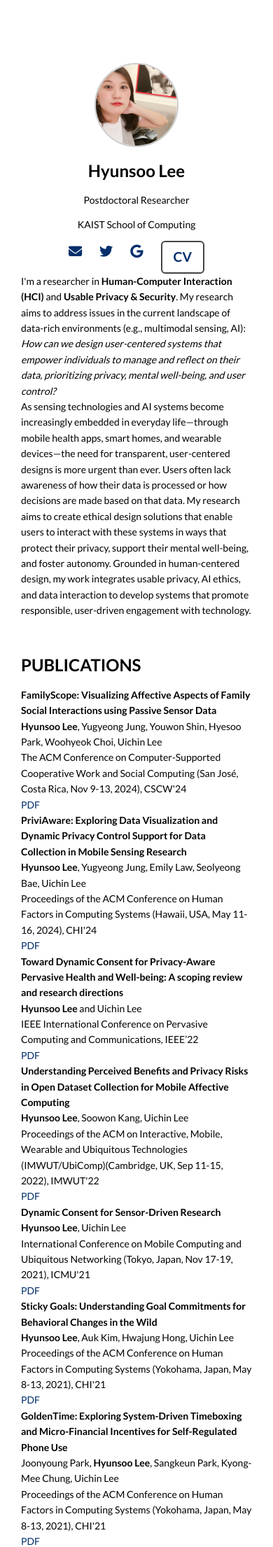
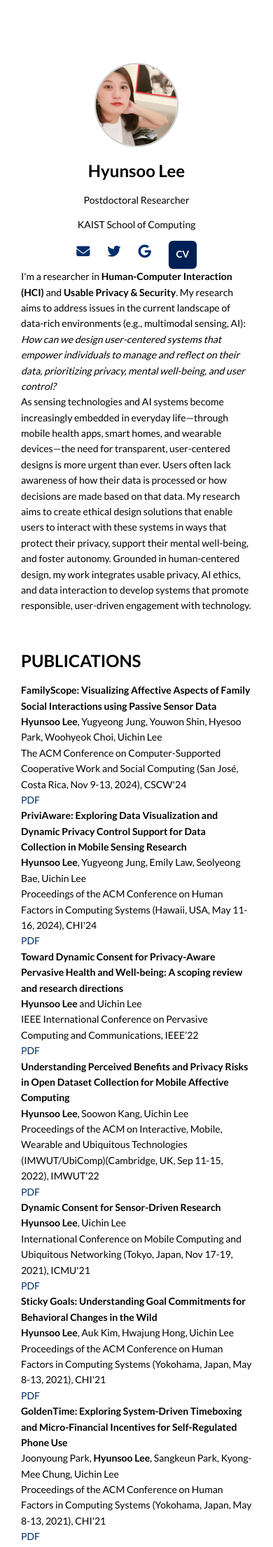
Before and after one commit to hslee90/hslee90.github.io, a Jekyll site: the page built from index.md, in a window 390 px wide. Shown: the top 2210 px of the page at 70% size. Built offline with Jekyll 4.4.1, drawn with Linux system fonts in a browser that asks for light colours; nearby versions of some CDN libraries.

Commit message:
Update style.css

```diff
--- a/assets/css/style.css
+++ b/assets/css/style.css
@@ -148,23 +148,25 @@ h2#publications {
     height: 120px;
   }
 
-  .cv-box {
-  display: inline-block;
-  padding: 6px 16px;
-  border: 2px solid #444;
+ .icon-links a.cv-box {
+  display: inline-flex;
+  align-items: center;
+  justify-content: center;
+  width: 40px;
+  height: 40px;
+  background-color: #001F54; /* 네이비 */
+  color: white;
   border-radius: 6px;
-  font-weight: 600;
-  color: #444;
-  background-color: #fff;
+  font-weight: bold;
+  font-size: 0.85rem;
   text-decoration: none;
-  font-size: 0.95rem;
-  transition: all 0.2s ease-in-out;
+  text-transform: uppercase;
+  box-shadow: 0 1px 3px rgba(0,0,0,0.2);
 }
 
-.cv-box:hover {
-  background-color: #f0f0f0;
-  color: #000;
-  border-color: #000;
+/* hover 효과 주고 싶다면 추가 */
+.icon-links a.cv-box:hover {
+  background-color: #003377;
 }
   .icon-links {
     justify-content: center;
```
